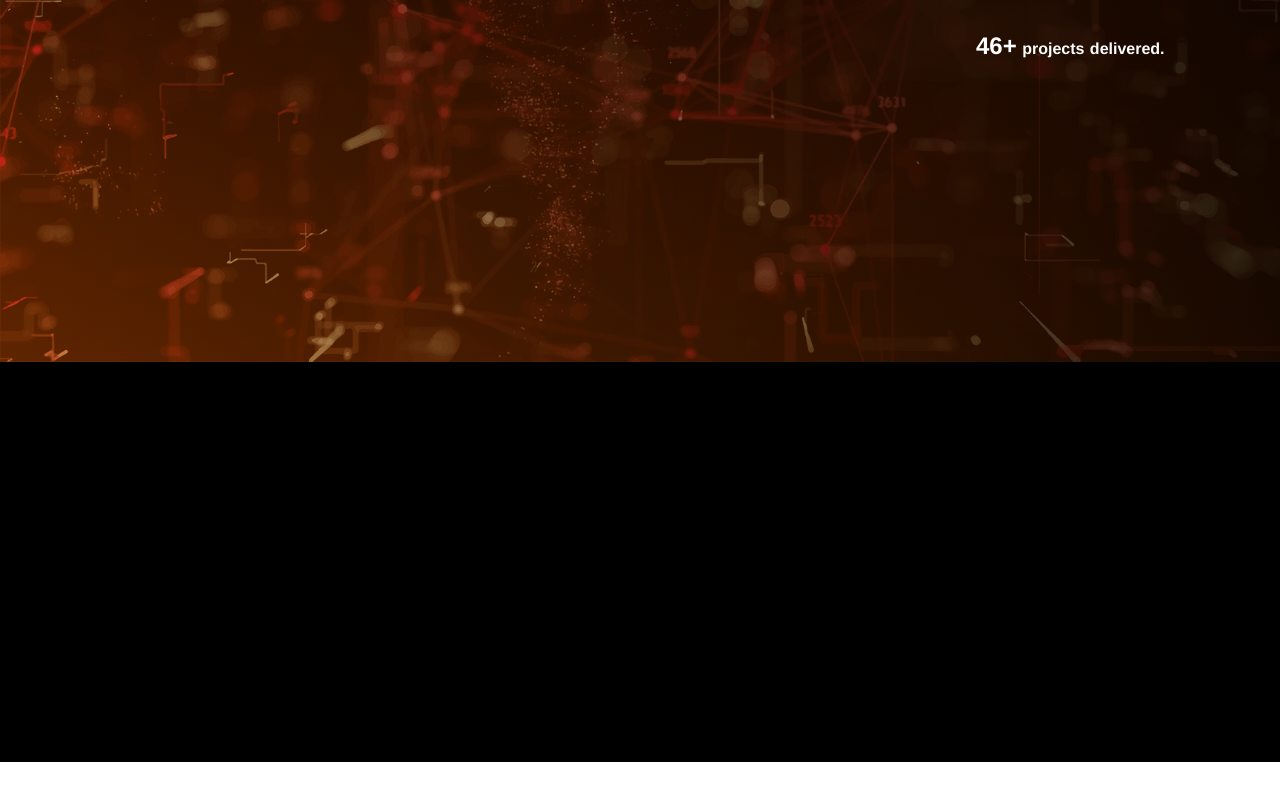
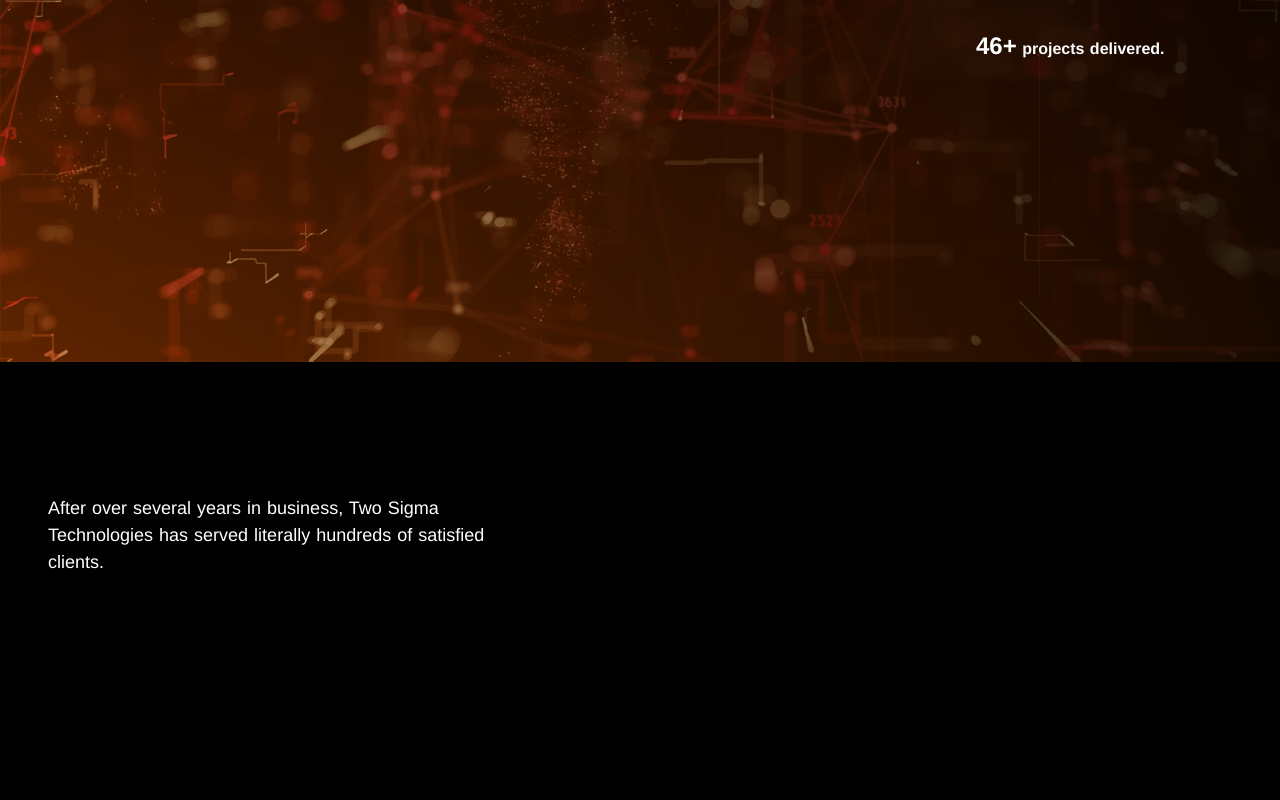
Before and after one commit to syakirrafaei/2-sigma.com, a Nuxt app: page / in a window 1280 px wide. Shown: the part 438-1238 px from the top of the page. Before the commit the page ends 1200 px from the top, so only its background shows below. Built offline with nearby package versions, Linux system fonts and the light colour scheme.

Commit message:
Services section.

```diff
--- /dev/null
+++ b/components/Services.vue
@@ -0,0 +1,19 @@
+<template>
+  <div class="h-screen w-full bg-black p-12">
+    <div class="inline-block">
+      <div class="text-3xl font-bold text-orange">
+        Supercharge your business.
+      </div>
+      <div class="block py-1 divider-orange opacity-75"></div>
+    </div>
+    <div class="flex flex-row flex-wrap text-white my-8">
+      <div class="w-full xl:w-3/5">
+        <p class="xl:pr-64 text-lg">
+          After over several years in business, Two Sigma Technologies has
+          served literally hundreds of satisfied clients.
+        </p>
+      </div>
+      <div class="w-full xl:w-2/5"></div>
+    </div>
+  </div>
+</template>
--- a/pages/index.vue
+++ b/pages/index.vue
@@ -1,6 +1,6 @@
 <template>
   <div>
     <Hero />
-    <div class="bg-black w-full" style="height: 50vh">s</div>
+    <Services />
   </div>
 </template>
```
